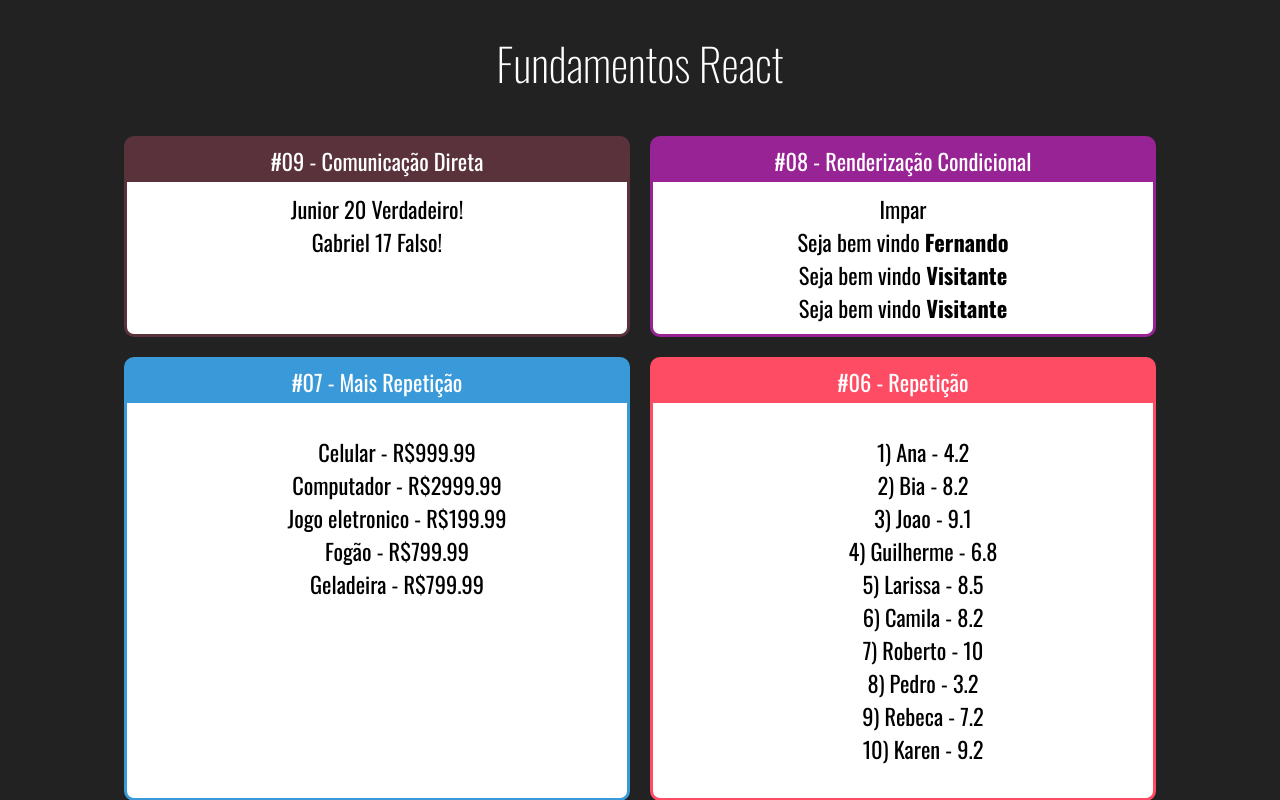
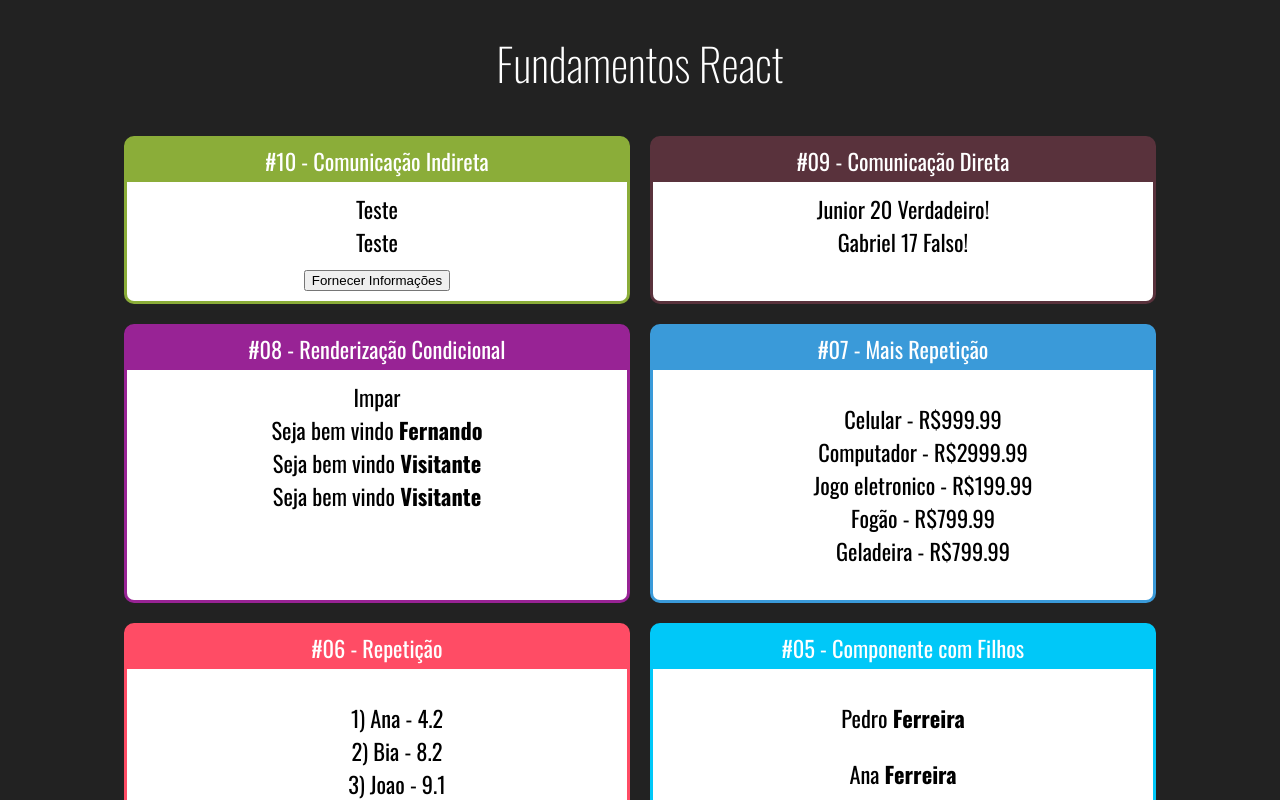
Before and after one commit to ArthurPMachado/React, a React (Create React App) app: page / in a window 1280 px wide. Shown: the top 800 px of the page. Built offline with nearby package versions, Linux system fonts and the light colour scheme.

Commit message:
Feat: understanding indirect communication between components

```diff
--- a/src/App.jsx
+++ b/src/App.jsx
@@ -1,5 +1,6 @@
 import React from 'react';
 
+import IndiretaPai from './components/basics/IndiretaPai';
 import DiretaPai from './components/basics/DiretaPai';
 import UsuarioInfo from './components/basics/UsuarioInfo';
 import ParOuImpar from './components/basics/ParOuImpar';
@@ -21,6 +22,10 @@ function App() {
       <h1>Fundamentos React</h1>
 
       <div className="cards">
+        <Card titulo="#10 - Comunicação Indireta" cor="#8BAD39">
+          <IndiretaPai />
+        </Card>
+
         <Card titulo="#09 - Comunicação Direta" cor="#59323C">
           <DiretaPai />
         </Card>
--- /dev/null
+++ b/src/components/basics/IndiretaFilho.jsx
@@ -0,0 +1,21 @@
+import React from 'react';
+
+function IndiretaFilho(props) {
+  const { acionar } = props;
+
+  return (
+    <div>
+      <div>
+        Teste
+      </div>
+      <button
+        type="button"
+        onClick={() => acionar('Pedro', 53, true)}
+      >
+        Fornecer Informações
+      </button>
+    </div>
+  );
+}
+
+export default IndiretaFilho;
--- /dev/null
+++ b/src/components/basics/IndiretaPai.jsx
@@ -0,0 +1,20 @@
+import React from 'react';
+import IndiretaFilho from './IndiretaFilho';
+
+function IndiretaPai(props) {
+  // nome idade velho
+  function fornecerInformacoes(nome, idade, velho) {
+    console.log(nome, idade, velho);
+  }
+
+  return (
+    <div>
+      <div>
+        Teste
+      </div>
+      <IndiretaFilho acionar={fornecerInformacoes} />
+    </div>
+  );
+}
+
+export default IndiretaPai;
```
